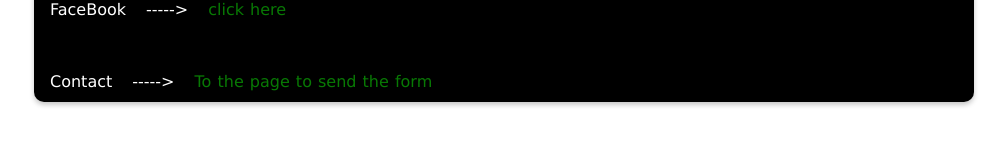
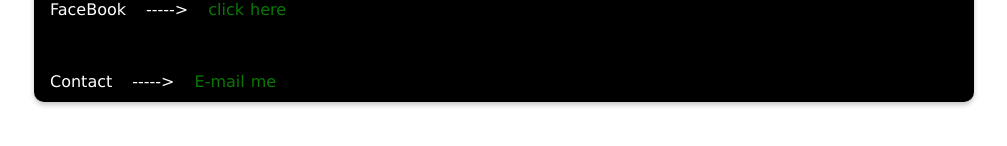
Before and after one commit to kazukimory/Mypage, a Nuxt app: page / in a window 1280 px wide. Shown: the part 462-608 px from the top of the page, without its empty margins (136-1143 px from the left). Built offline with nearby package versions, Linux system fonts and the light colour scheme.

Commit message:
contactを編集

```diff
--- a/pages/index.vue
+++ b/pages/index.vue
@@ -24,7 +24,8 @@
     <p><span class="mrg">FaceBook</span><span class="mrg">-----></span><a href="https://www.facebook.com/K.M.KazukiMory" target="_blank">click here</a></p>
     <br>
     <br>
-     <p><span class="mrg">Contact</span><span class="mrg">-----></span><router-link to="/form">To the page to send the form</router-link></p>
+     <!-- <p><span class="mrg">Contact</span><span class="mrg"></span><router-link to="/form">To the page to send the form</router-link></p> -->
+     <p><span class="mrg">Contact</span><span class="mrg">-----></span><a href="mailto:s1250040a@gmail.com">E-mail me</a></p>
       <!-- <form action="confirm.php" method="post">
         <p>
          <label for="yourname">お名前</label>
```
